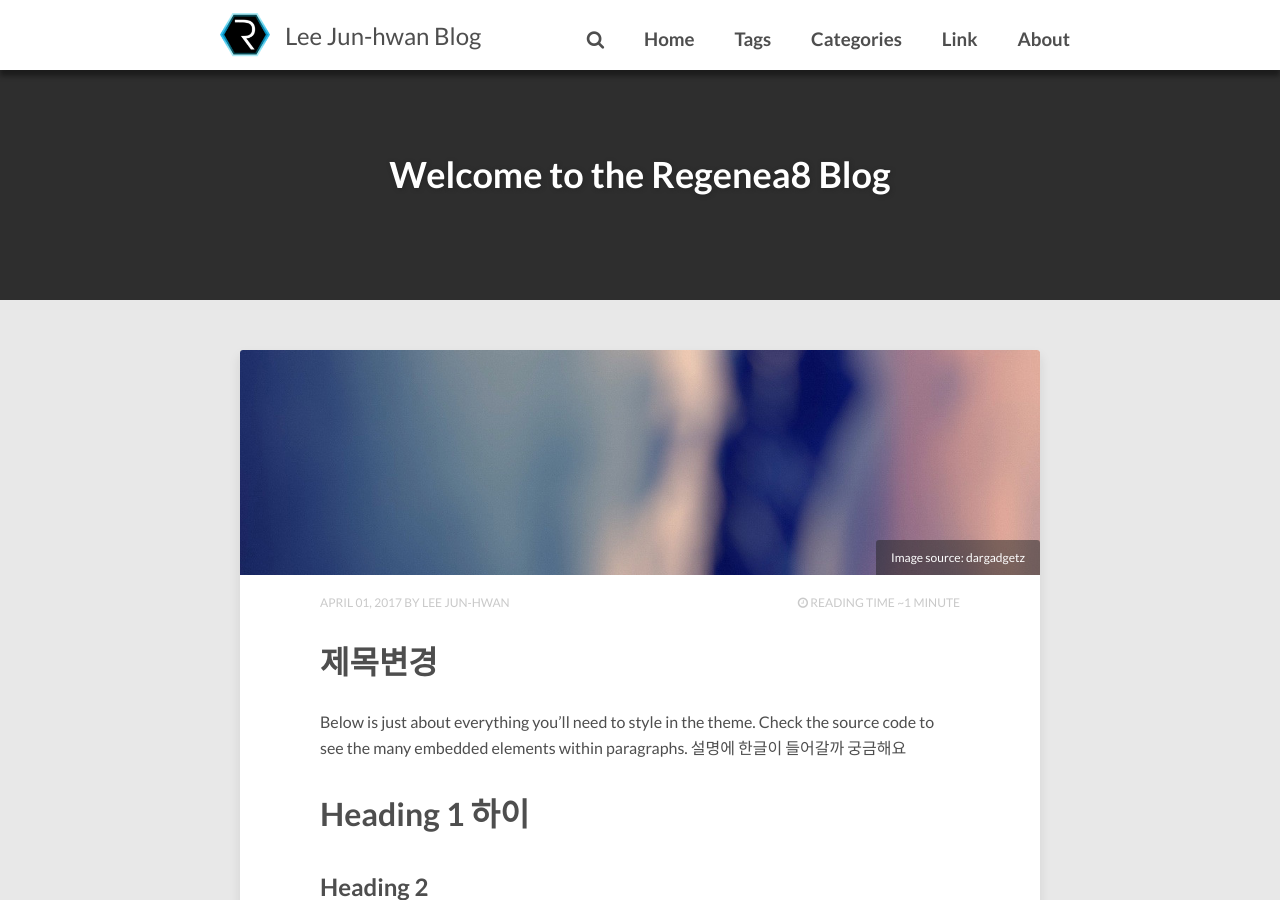
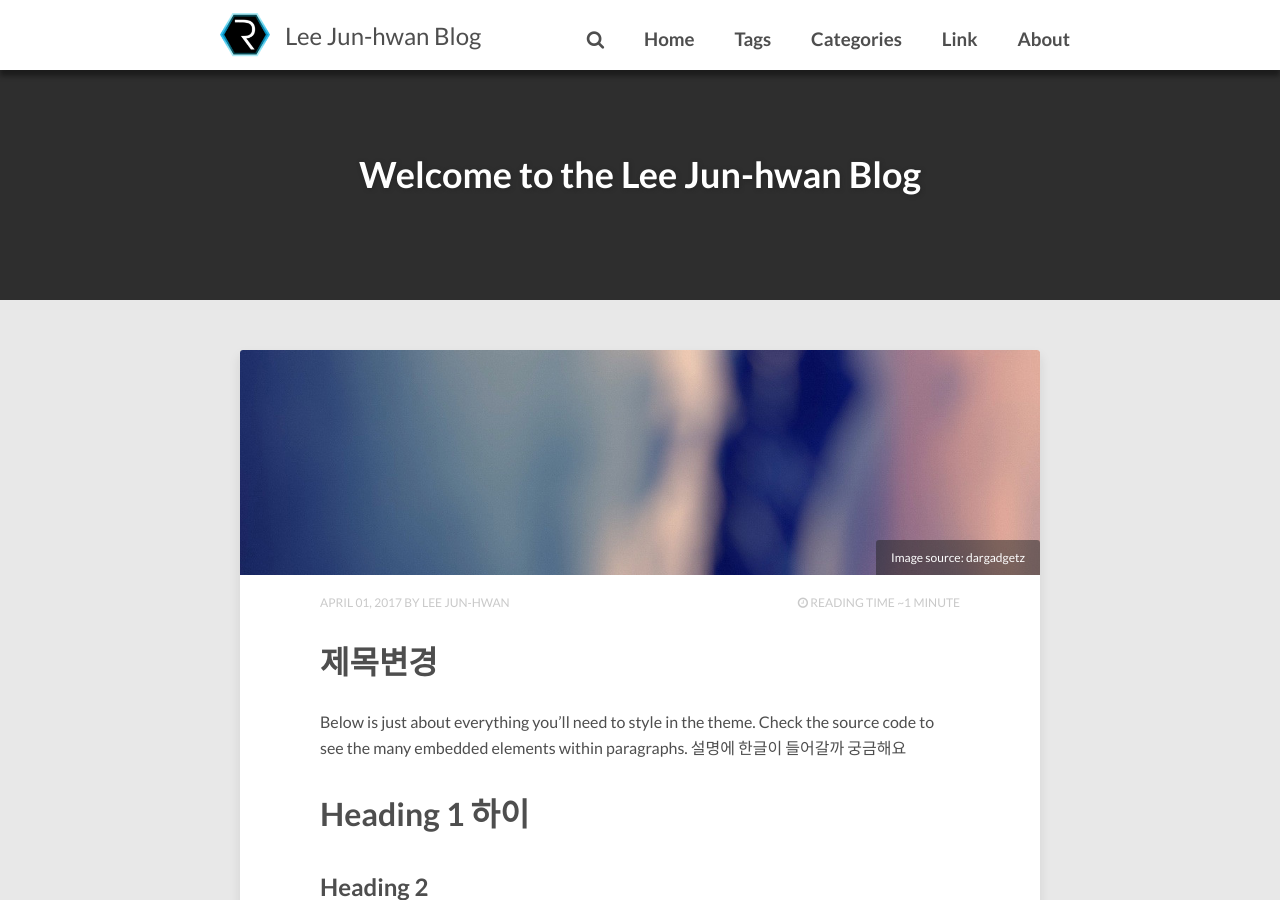
Before and after one commit to krpsh/regenea8.github.io, a Jekyll site: the page built from index.html, in a window 1280 px wide and 900 px high. Built offline with Jekyll 4.4.1, drawn with Linux system fonts in a browser that asks for light colours; nearby versions of some CDN libraries; the list of posts is cut into pages by our own code; comment, search, counter and statistics services are not loaded.

Commit message:
Initialize blog

```diff
--- a/index.html
+++ b/index.html
@@ -1,6 +1,6 @@
 ---
 layout: home
-title: "Welcome to the Regenea8 Blog"
+title: "Welcome to the Lee Jun-hwan Blog"
 description: "Describe this nonsense."
 tags: [Jekyll, theme, themes, responsive, blog, modern]
 comments: false
```
